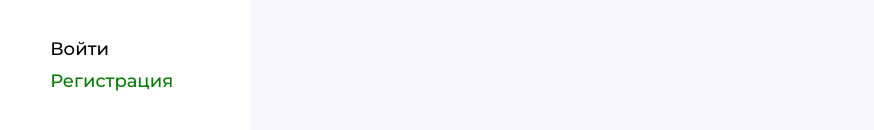
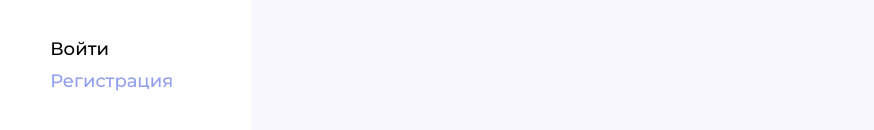
Before and after one commit to Filanq/minincode24, a Vue app: page / in a window 1280 px wide. Shown: the part 668-798 px from the top of the page, without its empty margins (28-902 px from the left). Built offline with nearby package versions, Linux system fonts and the light colour scheme; the HTML template or start-up script is replaced by a standard one.

Commit message:
header done ✅

```diff
--- a/src/assets/css/global.css
+++ b/src/assets/css/global.css
@@ -39,7 +39,8 @@
     /* Colors */
     --colorGrey: rgb(247, 247, 253);
     --colorWhite: #fff;
-    --colorMain: #C7CDF3;
+    --colorBlueLight: #C7CDF3;
+    --colorBlueMain: rgb(145, 158, 241);
 
     /* TODO: Set Borders */
     /* Borders */
--- a/src/components/HeaderComponent.vue
+++ b/src/components/HeaderComponent.vue
@@ -14,7 +14,7 @@
             </div>
             <div class="grid grid-column gap-10">
                 <router-link :to="{name: 'home'}" class="link header_link">Войти</router-link>
-                <router-link :to="{name: 'home'}" class="link header_link header_link--green">Регистрация</router-link>
+                <router-link :to="{name: 'home'}" class="link header_link header_link--blue">Регистрация</router-link>
             </div>
             <!-- TODO: ДЛЯ beckend -->
             <!-- <div class="link header_link header_link--red">Выйти</div> -->
@@ -54,8 +54,8 @@
         color: rgb(255, 18, 0);
     }
 
-    .header_link--green{
-        color: green;
+    .header_link--blue{
+        color: var(--colorBlueMain);
     }
 
 
```
